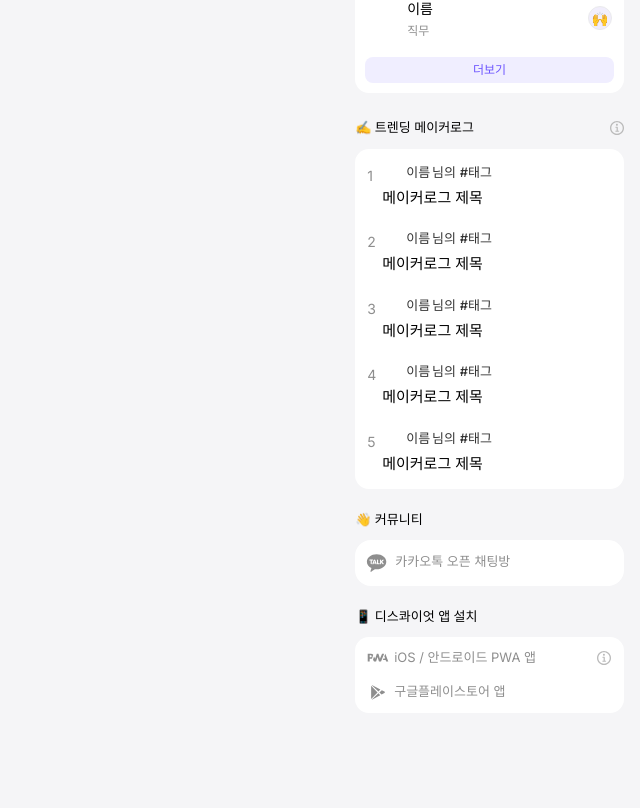
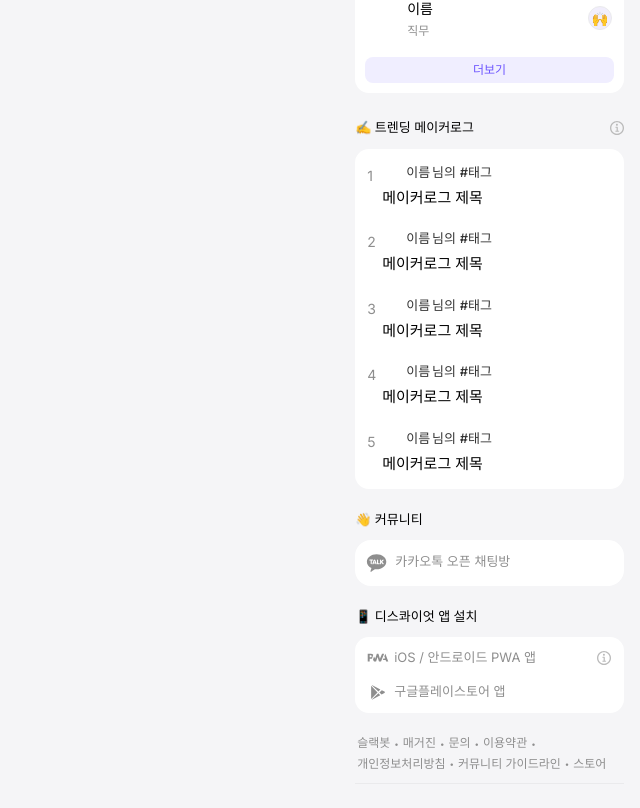
Before and after one commit to Aakaive/react_disquiet, a Next.js app: page / in a window 1280 px wide. Shown: the part 779-1587 px from the top of the page, without its empty margins (640-1280 px from the left). Before the commit the page ends 1536 px from the top, so only its background shows below. Built offline with nearby package versions, Linux system fonts and the light colour scheme.

Commit message:
푸터 작성

```diff
--- a/app/globals.css
+++ b/app/globals.css
@@ -56,3 +56,26 @@ body {
     text-wrap: balance;
   }
 }
+
+.footer-item {
+  margin: 2px;
+  font-size: 12px;
+  line-height: 16.8px;
+  text-decoration-color: rgb(142, 142, 142);
+  text-decoration-line: none;
+  color: rgb(142,142,142);
+  transition: 0s all 0.1s ease-out;
+  cursor: pointer;
+}
+
+.footer-item:hover {
+  color: rgb(109,85,255);
+}
+
+.footer-dot {
+  margin-block: 0px;
+  margin-inline: 2px;
+  font-size: 8px;
+  line-height: 8px;
+  color: rgb(142,142,142);
+}
--- a/components/sidebar/main/Right.tsx
+++ b/components/sidebar/main/Right.tsx
@@ -197,6 +197,28 @@ const Right = () => {
                     </div>
                     <div>
                         {/* 푸터 */}
+                        <div className="items-center flex flex-row flex-wrap">
+                            {/* 랲퍼 */}
+                            <Link href={"#"} className="footer-item">슬랙봇</Link>
+                            <p className="footer-dot">•</p>
+                            <Link href={"#"} className="footer-item">매거진</Link>
+                            <p className="footer-dot">•</p>
+                            <Link href={"#"} className="footer-item">문의</Link>
+                            <p className="footer-dot">•</p>
+                            <Link href={"#"} className="footer-item">이용약관</Link>
+                            <p className="footer-dot">•</p>
+                            <Link href={"#"} className="footer-item">개인정보처리방침</Link>
+                            <p className="footer-dot">•</p>
+                            <Link href={"#"} className="footer-item">커뮤니티 가이드라인</Link>
+                            <p className="footer-dot">•</p>
+                            <Link href={"#"} className="footer-item">스토어</Link>
+                        </div>
+                        <div className="h-px my-2 mx-0 w-full bg-[rgb(234,234,236)]">
+                            {/* 세퍼레이터 */}
+                        </div>
+                        <div className="flex flex-col ml-[-4px] text-[12px] leading-[18px] text-[rgb(142,142,142)] gap-[4px]">
+                            {/* 사업자 정보 */}
+                        </div>
                     </div>
                 </div>
             </div>
```
